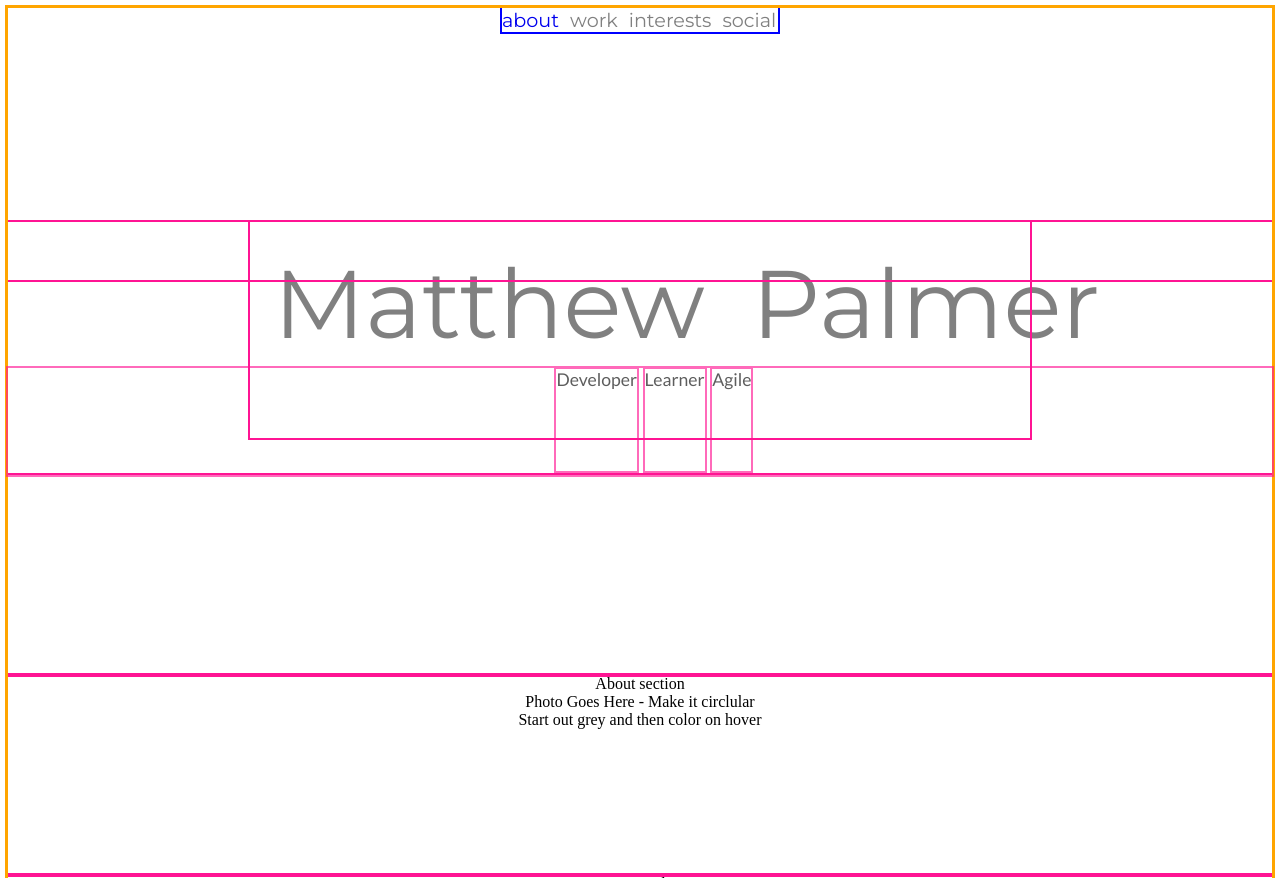
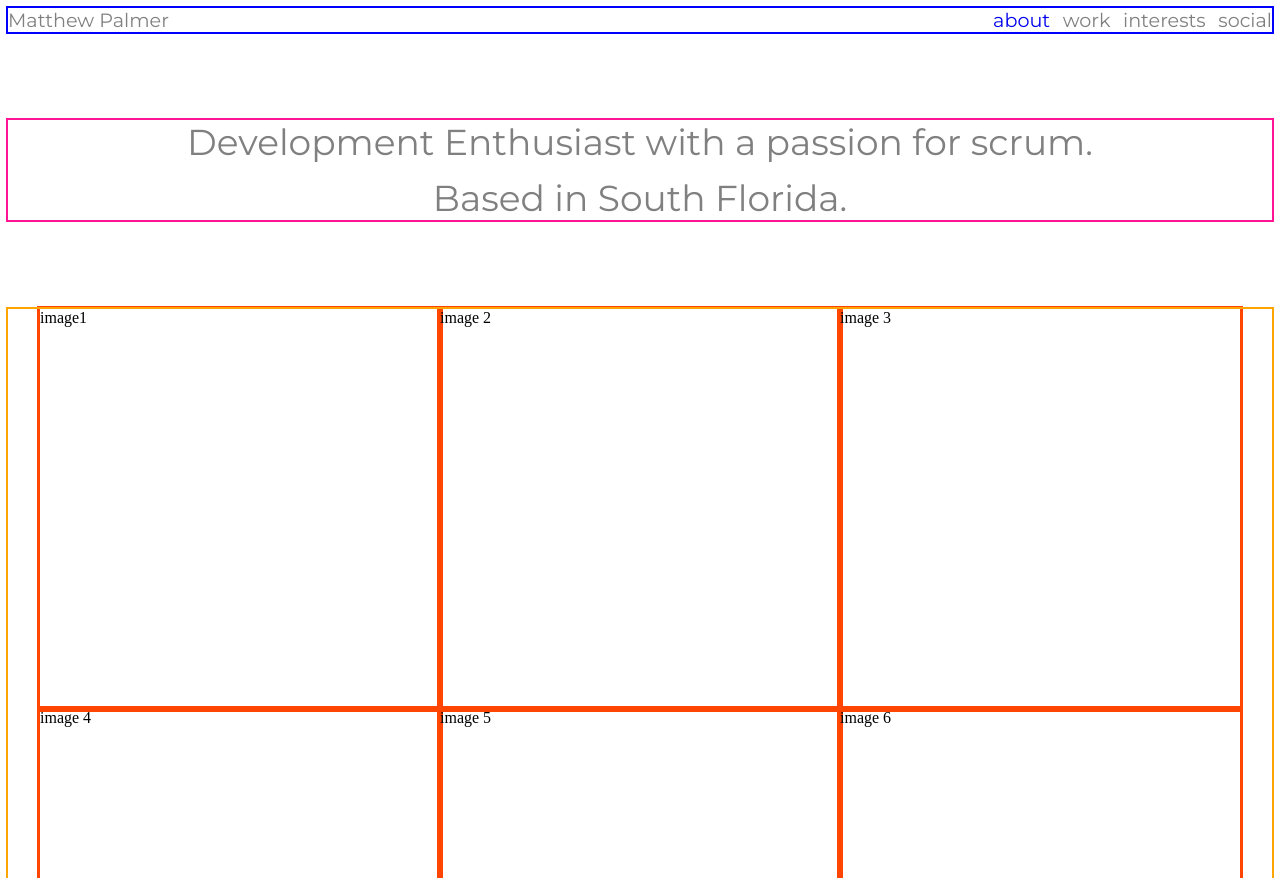
Before and after one commit to palmermo/portfolio, a plain HTML site: page index.html in a window 1280 px wide. Shown: the top 878 px of the page. Drawn offline with nearby package versions, Linux system fonts and the light colour scheme.

Commit message:
removed previous sections, added 3x3 grid box for images and re-did top navigation

```diff
--- a/index.css
+++ b/index.css
@@ -1,4 +1,5 @@
 /* Home Page Styles */
+
 a {
   text-decoration: none;
 }
@@ -9,30 +10,21 @@ a:visited {
 }
 
 a:active {
-  transition: height 4s;
-  height: 70%
-}
-
-#navigation {
-  text-align:center;
-  outline: orange solid 3px;
+  color: orange;
+  border-bottom: orange 2px solid;
 }
 
 #inside-nav {
-  display:inline-flex;
+  display: flex;
   font-family: 'Montserrat', sans-serif;
   font-size: 120%;
-  outline:blue solid 2px;
+  outline: blue solid 2px;
   color: grey;
   cursor: pointer;
-  width: 276px;
 }
 
 #about {
-  /* outline: blue solid 2px; */
-  margin-right: 4%;
-  /* outline:deeppink solid 2px; */
-
+margin-left: auto;
 }
 
 #about:hover {
@@ -40,9 +32,7 @@ a:active {
 }
 
 #work {
-  margin-right: 4%;
-  /* outline:deeppink solid 2px; */
-
+  margin-left: 1%;
 }
 
 #work:hover {
@@ -50,80 +40,28 @@ a:active {
 }
 
 #interests {
-  margin-right: 4%;
-  /* outline:deeppink solid 2px; */
-
+  margin-left: 1%;
 }
 
 #interests:hover {
   opacity:0.7;
 }
 
+#social {
+  margin-left: 1%;
+}
+
 #social:hover {
   opacity:0.7;
-  outline:deeppink solid 2px;
-
 }
 
-#name-container {
+#about-me-intro {
   text-align: center;
-  margin-top: 15%;
+  margin-top: 7%;
   outline:deeppink solid 2px;
-  height: 58px;
-}
-
-#name {
-  display:inline-flex;
-  outline:deeppink solid 2px;
-
-}
-
-.name {
-  margin: 3%;
-  height: 170px;
-  font-size: 600%;
+  font-size:36px;
   color: grey;
   font-family: 'Montserrat', sans-serif;
-}
-
-#about-section {
-  height: 107px;
-  font-size: 110%;
-  margin-top:7%;
-  font-family: 'Lato', sans-serif;
-  outline:deeppink solid 2px;
-  display: flex;
-  color: black;
-  opacity: 0.63;
-  justify-content: center;
-}
-
-.aboutme {
-  margin: 0.3%;
-  margin-top:0.05%;
-  outline:deeppink solid 2px;
-
-}
-
-#developer{
-  margin-left: 2.5%;
-  outline:deeppink solid 2px;
-
-}
-
-#learner{
-  outline:deeppink solid 2px;
-
-}
-
-#agile{
-  outline:deeppink solid 2px;
-
-}
-
-#work-section {
-  height: 200px;
-  outline:deeppink solid 2px;
 }
 
 #interests-section {
@@ -131,11 +69,20 @@ a:active {
   outline:deeppink solid 2px;
 }
 
-#social-section {
-  height: 200px;
-  outline:deeppink solid 2px;
+#about-me-text {
+  margin-top: -24px;
 }
 
-#headshot {
-  margin-left: 7.5%;
+#grid-container {
+  display: grid;
+  outline: orange 2px solid;
+  grid-template-columns: auto auto auto;
+  justify-content: center;
+  margin-top: 7%;
 }
+
+.grid-item {
+  outline: orangered 3px solid;
+  width: 400px;
+  height: 400px;
+}
--- a/index.html
+++ b/index.html
@@ -8,17 +8,18 @@
     <link rel="stylesheet" type="text/css" href="index.css">
     <link href="https://fonts.googleapis.com/css?family=Montserrat&display=swap" rel="stylesheet">
     <link href="https://fonts.googleapis.com/css?family=Lato&display=swap" rel="stylesheet">
-    <link rel="shortcut icon" href="perspective.ico" type="image/x-icon"> <script src="jquery-3.4.1.min.js"></script>
+    <link rel="shortcut icon" href="p_RtH_icon.ico" type="image/x-icon"> <script src="jquery-3.4.1.min.js"></script>
   </head>
   <body>
-  <div id="navigation">
+  <!-- <div id="navigation"> -->
 
     <div id="inside-nav">
+
+      <div id="my-name"> Matthew Palmer </div>
 
         <div id="about"> <a href='#developer'>
           about  </a>
         </div>
-
         <div id="work">
            work
         </div>
@@ -32,52 +33,25 @@
         </div>
 
     </div>
-   <div id="name-container">
-      <div id="name">
-        <div class='name'>
-          Matthew
-        </div>
-        <div class='name'>
-          Palmer
-        </div>
-      </div>
-   </div>
 
-   <div id="about-section">
+  <!-- </div> -->
 
-        <div class="aboutme" id="developer"> Developer </div>
-        <div class="aboutme" id="learner"> Learner </div>
-        <div class="aboutme" id="team-player"> Agile </div>
+   <div id="about-me-intro">
+      <p>Development Enthusiast with a passion for scrum. </p>
+      <p id='about-me-text'> Based in South Florida. </p>
 
-   </div>
-   <div id="work-section">
+  </div>
 
-   </div>
-   <div id="interests-section">
-      About section <br/>
-Photo Goes Here - Make it circlular <br/>
-Start out grey and then color on hover
-   </div>
-   <div id="social-section">
-     Tiny Garden <br/>
-     Mixed Drink App <br/>
-     Flowcharts Example <br/>
-     Start out grey and then color on hover
-   </div>
-
-   <div id="social-section">
-     Work Section <br/>
-      Tiny Garden <br/>
-      Mixed Drink App <br/>
-      Flowcharts Example <br/>
-      Start out grey and then color on hover
-    </div>
-
-    <div id="social-section">
-        Interests Section <br/>
-         Photography grid <br/>
-         Photography horizontal scroll <br/>
-         Start out grey and then color on hover
+   <div id="grid-container">
+      <div class="grid-item">image1</div>
+      <div class="grid-item">image 2</div>
+      <div class="grid-item">image 3</div>
+      <div class="grid-item">image 4</div>
+      <div class="grid-item">image 5</div>
+      <div class="grid-item">image 6</div>
+      <div class="grid-item">image 7</div>
+      <div class="grid-item">image 8</div>
+      <div class="grid-item">image 9</div>
     </div>
 
 </body>
```
Also changed, not shown: p_RtH_icon.ico (added).
